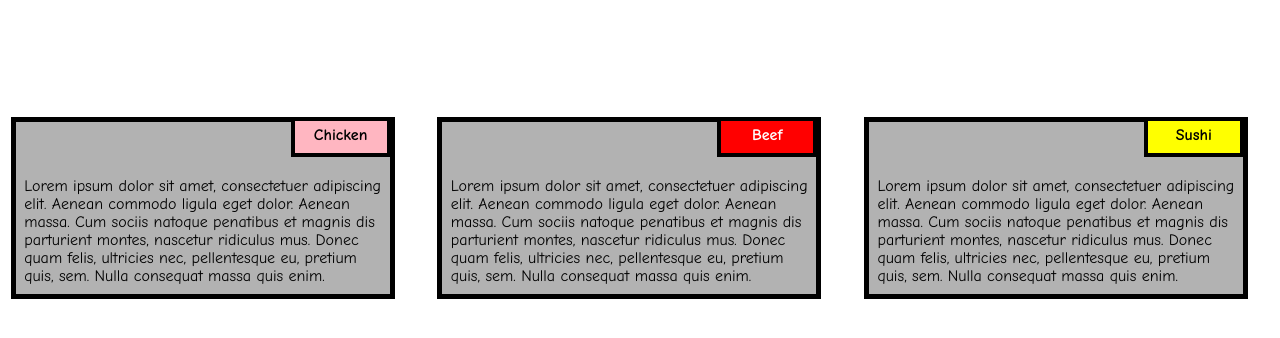
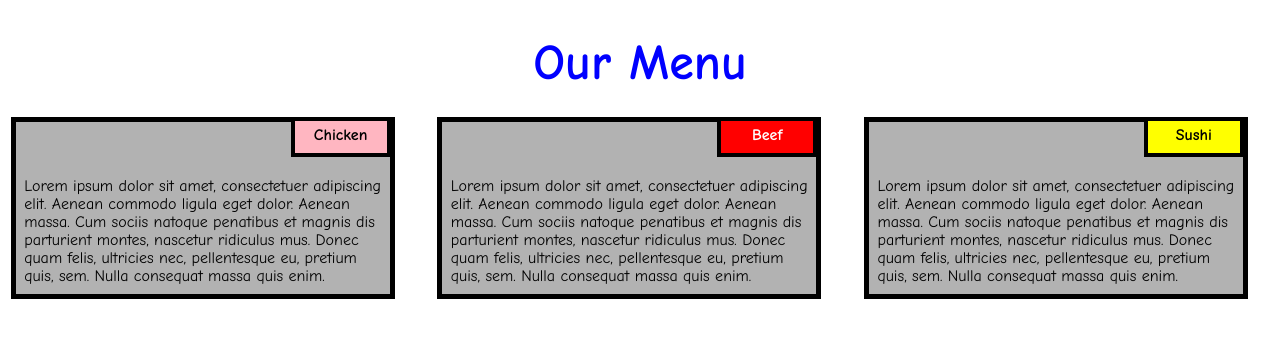
Before and after one commit to TheAakash1886/WebDev, a plain HTML site: page Assignment/module2/index.html in a window 1280 px wide. Drawn offline with Linux system fonts and the light colour scheme.

Commit message:
Update style.css

```diff
--- a/Assignment/module2/style.css
+++ b/Assignment/module2/style.css
@@ -16,7 +16,7 @@ body{
 h1 {
   margin-bottom: 15px;
   text-align: center;
-  color: #ffffff;
+  color: #0000ff;
   font-size: 50px;
 }
 
```
